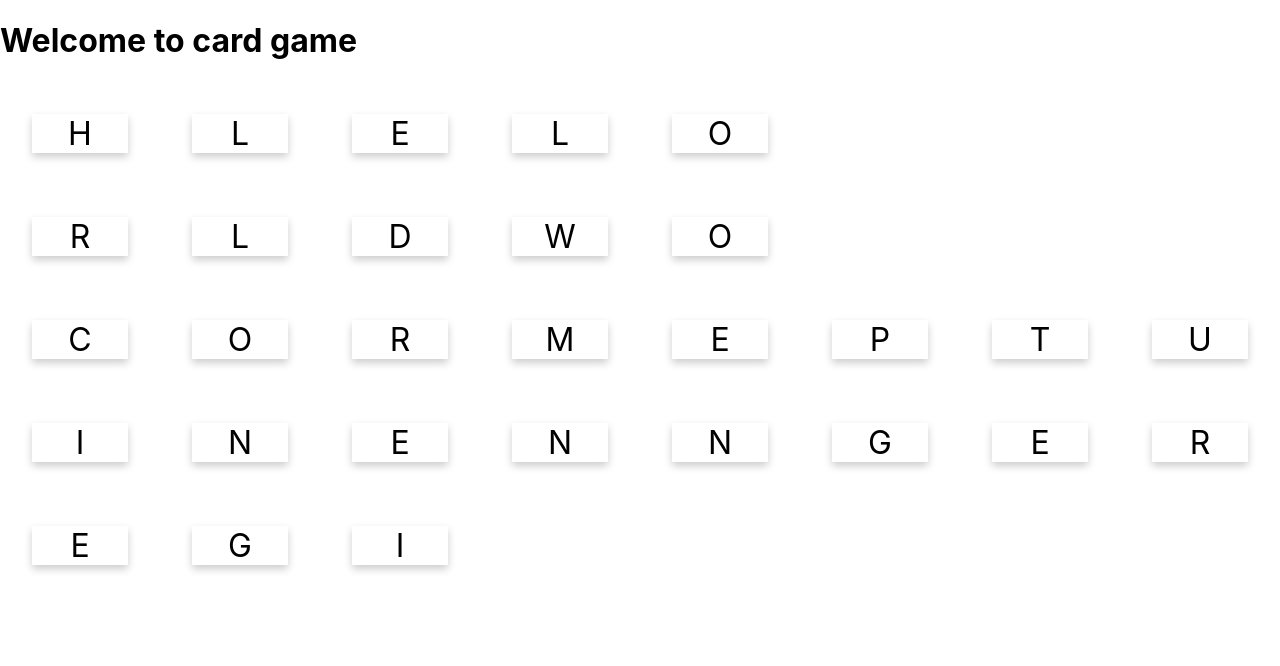
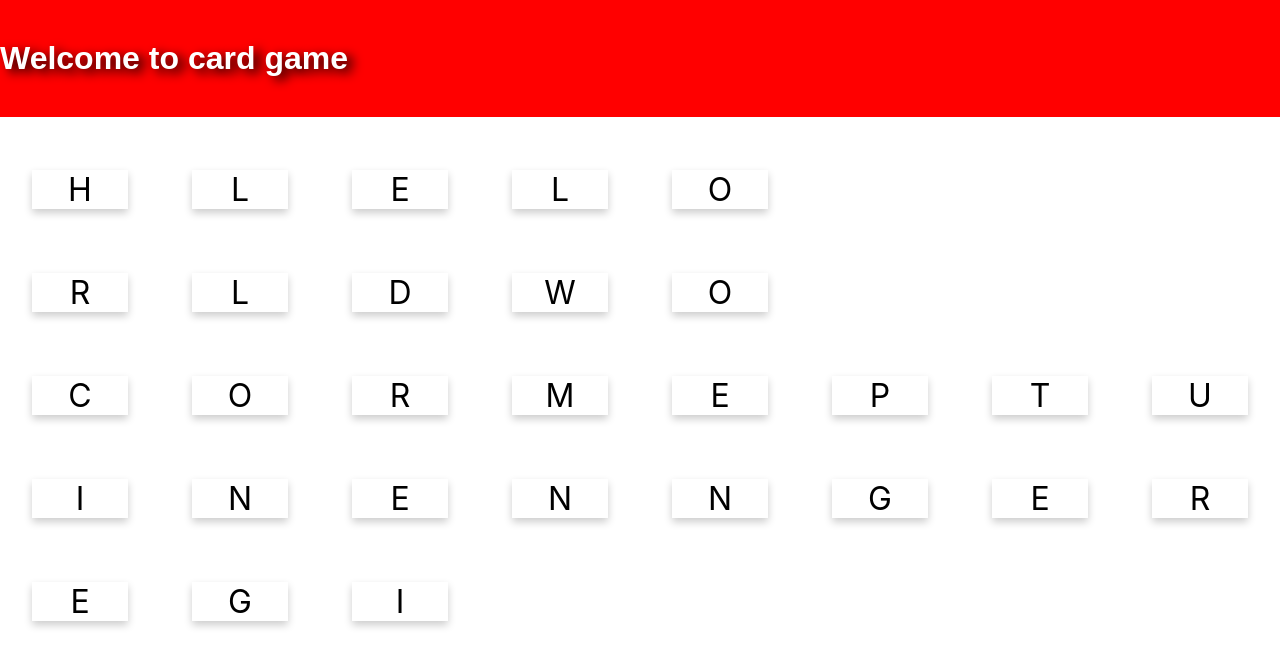
Before and after one commit to Walid6310110661/lab-3SA03-6310110661, a React (Create React App) app: page / in a window 1280 px wide. Shown: the top 666 px of the page. Built offline with nearby package versions, Linux system fonts and the light colour scheme.

Commit message:
part 7.5

```diff
--- a/src/App.css
+++ b/src/App.css
@@ -12,3 +12,12 @@
   color: red;
   background: pink;
  }
+ .header {
+  color: white;
+  text-shadow: 6px 4px 11px black;
+  background-color: red;
+  padding-top: 40px;
+  padding-bottom: 40px;
+  margin-top: auto;
+  font-family: Arial, Helvetica, sans-serif;
+ }
--- a/src/App.js
+++ b/src/App.js
@@ -11,7 +11,7 @@ const word4 = "Engineering";
 function App() {
   return (
     <div >
-        <h1>Welcome to card game</h1>
+        <h1 className='header'>Welcome to card game</h1>
 
         <WordCard value={word1}/>
         <WordCard value={word2}/>
```
